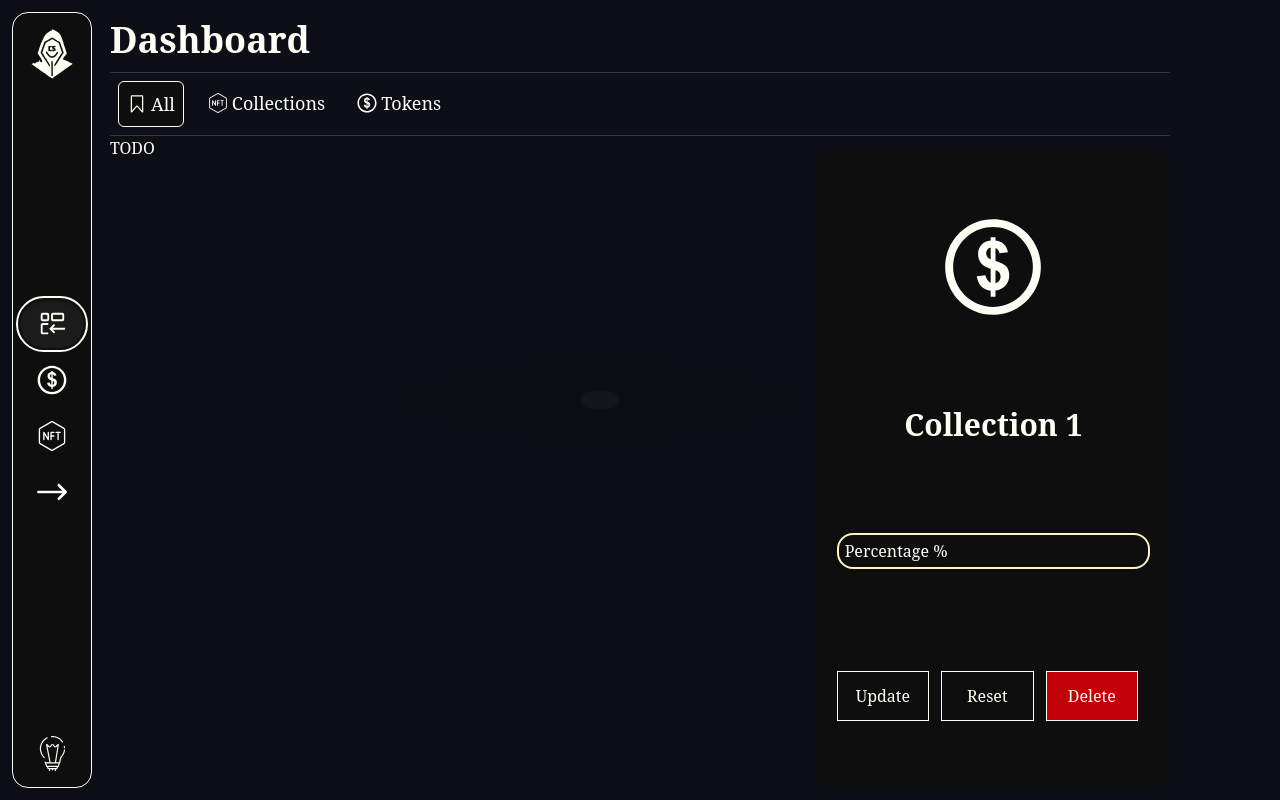
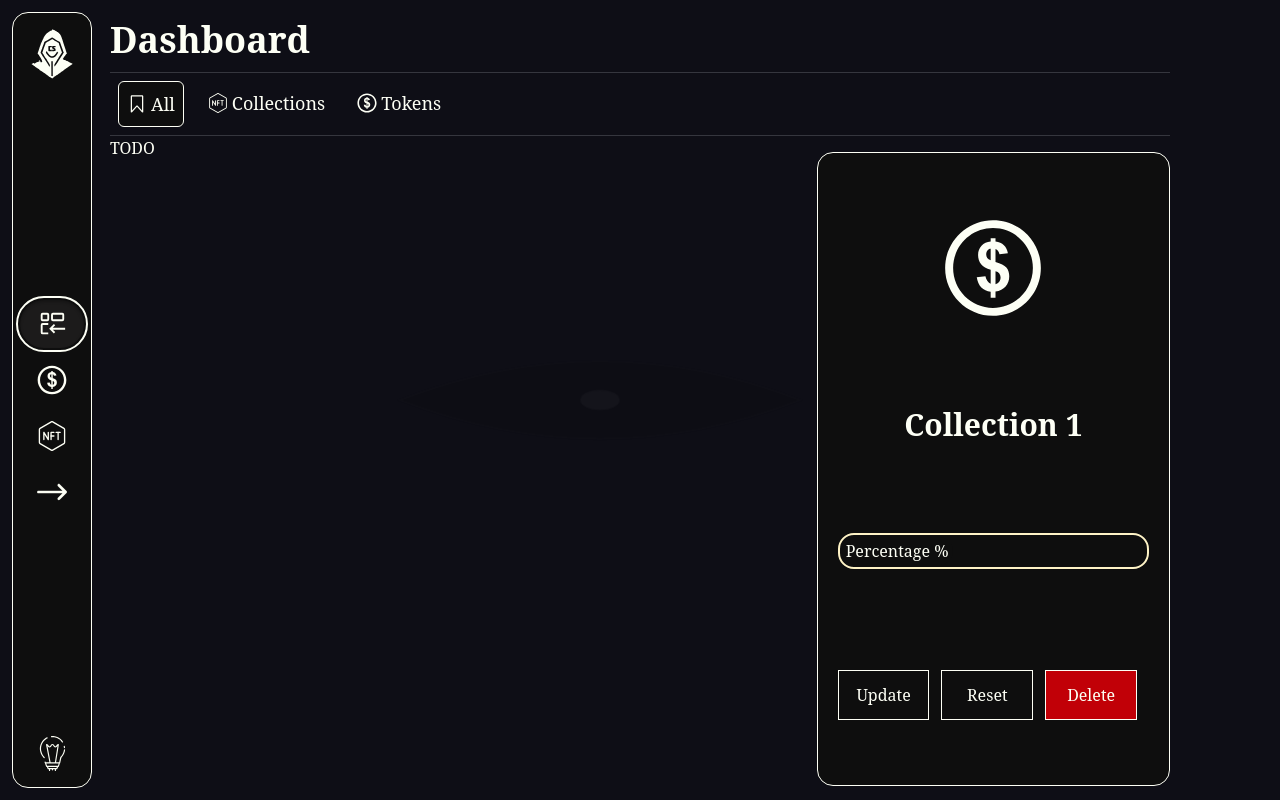
Before and after one commit to stariygoose/chain-stalker-public, a React (Vite) app in the folder client/: page /dashboard/all in a window 1280 px wide. Built offline with nearby package versions, Linux system fonts and the light colour scheme; a web font is replaced by a local one.

Commit message:
updated: borders for dashboard information, it looks like it's better with them XD

```diff
--- a/client/src/pages/DashboardPage/ui/DashboardPage.tsx
+++ b/client/src/pages/DashboardPage/ui/DashboardPage.tsx
@@ -1,6 +1,6 @@
 import { FC, useState } from "react";
 import { DashboardInformation, DashboardNavigation } from "@/widgets/";
-import { DashboardTypesKeys, IDashboardContentOption } from "@/widgets/dashboard/model/types";
+import { DashboardTypesKeys } from "@/widgets/dashboard/model/types";
 import { CoinIcon } from "@/shared/assets/icons/CoinIcon";
 import { Outlet } from "react-router-dom";
 
--- a/client/src/widgets/dashboard/information/ui/DashboardInformation.tsx
+++ b/client/src/widgets/dashboard/information/ui/DashboardInformation.tsx
@@ -49,7 +49,7 @@ export const DashboardInformation: FC<DashboardInformationProps> = ({
 	}
 
 	return (
-		<div className="max-lg:hidden flex flex-col bg-color-second w-1/3 rounded-2xl
+		<div className="border max-lg:hidden flex flex-col bg-color-second w-1/3 rounded-2xl
 		justify-around p-5 items-center mt-4">
 			<div className="size-25">
 				{icon}
```
